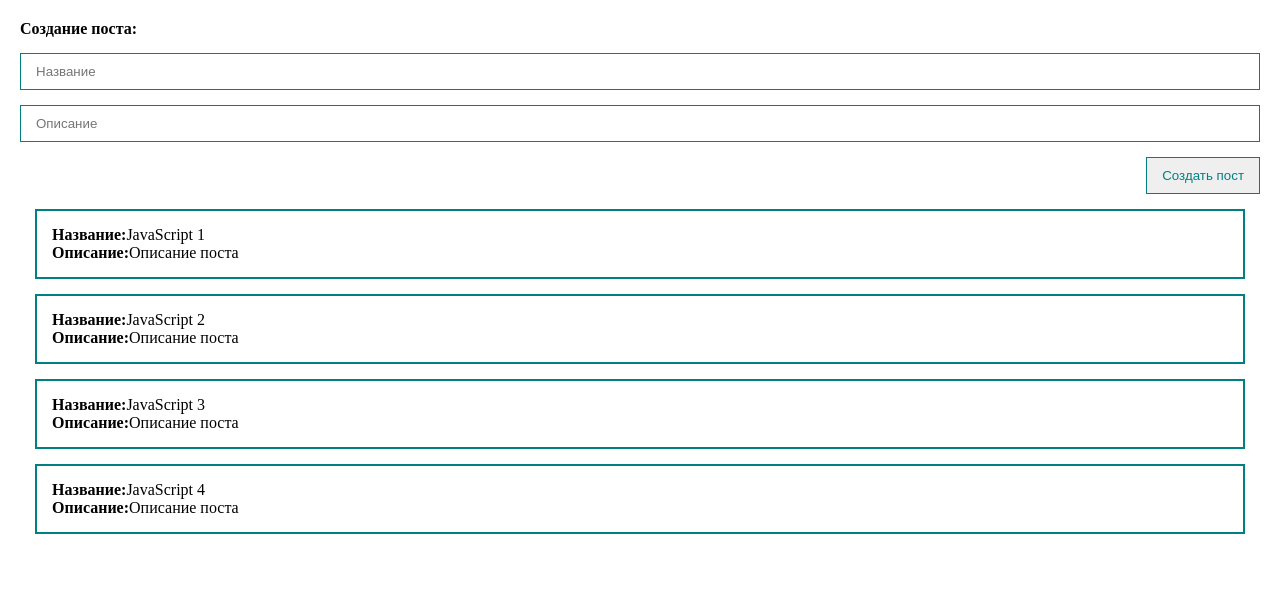
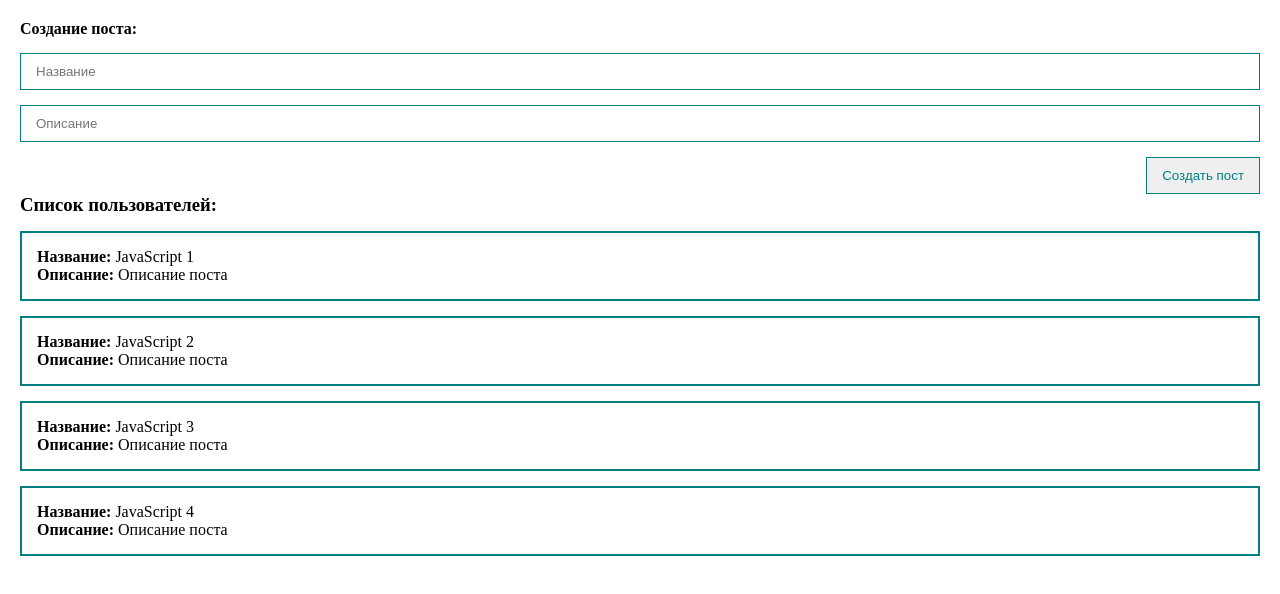
Before and after one commit to ZhaKam/Vue-3-Fundamental-Course, a Vue app: page / in a window 1280 px wide. Shown: the top 594 px of the page. Built offline with nearby package versions, Linux system fonts and the light colour scheme.

Commit message:
Post Item

```diff
--- a/src/components/PostItem.vue
+++ b/src/components/PostItem.vue
@@ -1,12 +1,16 @@
 <template>
   <div class="post">
-    <div><strong>Название:</strong>{{ post.title }}</div>
-    <div><strong>Описание:</strong>{{ post.body }}</div>
+    <div><strong>Название: </strong>{{ post.title }}</div>
+    <div><strong>Описание: </strong>{{ post.body }}</div>
   </div>
 </template>
-
 <script>
-export default {};
+export default {
+  props: {
+    post: {
+      type: Object,
+      required: true,
+    },
+  },
+};
 </script>
-
-<style scoped></style>
--- a/src/components/PostList.vue
+++ b/src/components/PostList.vue
@@ -1,13 +1,14 @@
 <template>
-  <div class="post" v-for="post in posts">
-    <div><strong>Название:</strong>{{ post.title }}</div>
-    <div><strong>Описание:</strong>{{ post.body }}</div>
+  <div>
+    <h3>Список пользователей:</h3>
+    <post-item v-for="post in posts" :post="post" />
   </div>
 </template>
 
-
 <script>
+import PostItem from "@/components/PostItem.vue";
 export default {
+  components: { PostItem },
   props: {
     posts: {
       type: Array,
@@ -18,9 +19,9 @@ export default {
 </script>
 
 <style scoped>
-.post {
+.post{
   padding: 15px;
   border: 2px solid teal;
-  margin: 15px;
+  margin-top: 15px;
 }
 </style>
```
